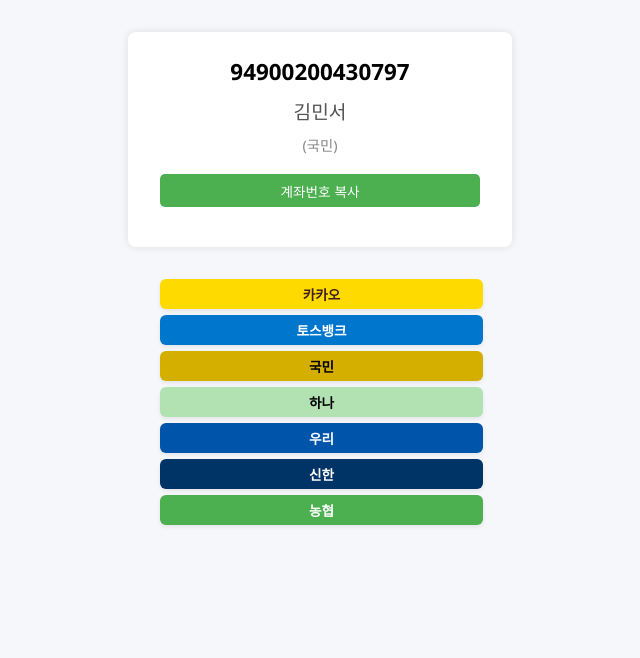
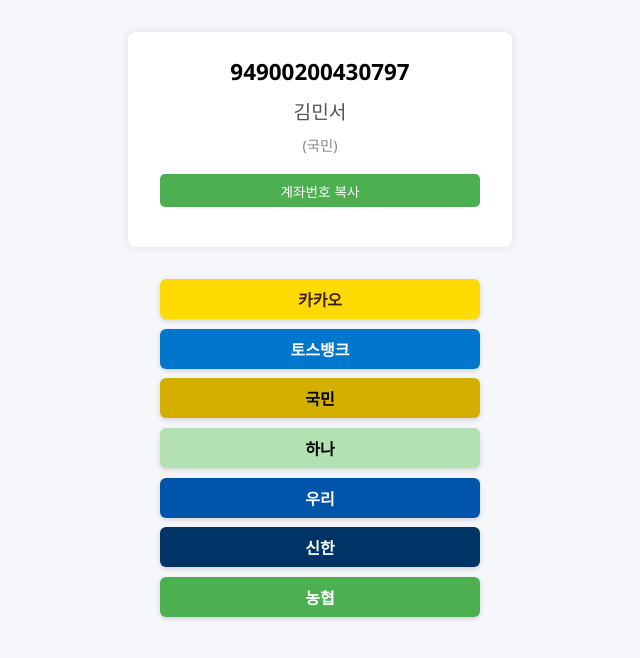
Before and after one commit to MinSae-yi/Send-Money-to-KimMinSeo, a plain HTML site: page index.html in a window 1280 px wide. Shown: the whole page, without its empty margins (320-960 px from the left). Drawn offline with Linux system fonts and the light colour scheme.

Commit message:
Update index.html

```diff
--- a/index.html
+++ b/index.html
@@ -78,85 +78,64 @@
     .banks-panel {
       display: flex;
       flex-direction: column;
-      gap: 0.4rem;
+      gap: 0.6rem;
       width: 320px;
       max-width: 100%;
     }
 
-    .bank-btn {
-      display: inline-block;
-      text-decoration: none;
-      padding: 0.3rem 0.1rem;
+    button.bank-btn {
+      background-color: #0077cc;
+      border: none;
       border-radius: 6px;
-      font-size: 0.85rem;
+      color: white;
+      padding: 0.5rem;
+      font-size: 1rem;
       font-weight: 600;
-      text-align: center;
-      width: 100%;
-      color: white;
-      box-shadow: 0 2px 4px rgba(0, 0, 0, 0.08);
+      cursor: pointer;
+      box-shadow: 0 2px 5px rgba(0, 0, 0, 0.15);
+      transition: background-color 0.3s;
+      user-select: none;
       white-space: nowrap;
       overflow: hidden;
       text-overflow: ellipsis;
-      cursor: pointer;
-      user-select: none;
+      width: 100%;
+      text-align: center;
     }
 
-    .kakao {
+    button.bank-btn:hover {
+      background-color: #005fa3;
+    }
+
+    /* 은행별 색상 */
+    button.kakao {
       background-color: #feda00;
       color: #3c1e1e;
     }
 
-    .toss {
+    button.toss {
       background-color: #0077cc;
     }
 
-    .kookmin {
+    button.kookmin {
       background-color: #d4af00;
       color: #000;
     }
 
-    .hana {
+    button.hana {
       background-color: #b2e2b2;
       color: #000;
     }
 
-    .woori {
+    button.woori {
       background-color: #0055aa;
     }
 
-    .shinhan {
+    button.shinhan {
       background-color: #003366;
     }
 
-    .nonghyup {
+    button.nonghyup {
       background-color: #4caf50;
-    }
-
-    .bank-btn:hover {
-      opacity: 0.85;
-    }
-
-    #installNH {
-      display: none;
-      background: #fff3cd;
-      color: #856404;
-      padding: 1rem;
-      border-radius: 6px;
-      margin-top: 1rem;
-      text-align: center;
-      width: 320px;
-      max-width: 100%;
-      box-sizing: border-box;
-    }
-
-    #installNH button {
-      padding: 8px 12px;
-      margin-top: 8px;
-      border: none;
-      background: #007bff;
-      color: #fff;
-      border-radius: 4px;
-      cursor: pointer;
     }
   </style>
 </head>
@@ -177,19 +156,14 @@
   </section>
 
   <section class="banks-panel">
-    <div class="bank-btn kakao" onclick="openApp('kakaobank://', 'https://play.google.com/store/apps/details?id=com.kakaobank.channel', 'https://apps.apple.com/app/id1156582303')">카카오</div>
-    <div class="bank-btn toss" onclick="openApp('supertoss://', 'https://play.google.com/store/apps/details?id=viva.republica.toss', 'https://apps.apple.com/app/id839333328')">토스뱅크</div>
-    <div class="bank-btn kookmin" onclick="openApp('intent://open#Intent;scheme=kb-acp;package=com.kbstar.kbbank;end', 'https://play.google.com/store/apps/details?id=com.kbstar.kbbank', 'https://apps.apple.com/app/id361508560')">국민</div>
-    <div class="bank-btn hana" onclick="openApp('hana1qbank://', 'https://play.google.com/store/apps/details?id=com.hanabank.ebk.channel.android.hananbank', 'https://apps.apple.com/app/id362052830')">하나</div>
-    <div class="bank-btn woori" onclick="openApp('com.wooricard.wcard://', 'https://play.google.com/store/apps/details?id=com.wooricard.wcard', 'https://apps.apple.com/app/id400866312')">우리</div>
-    <div class="bank-btn shinhan" onclick="openApp('cloudpay://', 'https://play.google.com/store/apps/details?id=com.shcard.smartpay', 'https://apps.apple.com/app/id1109689743')">신한</div>
-    <div class="bank-btn nonghyup" onclick="openNHKokBank()">농협</div>
+    <button class="bank-btn kakao" onclick="openApp('kakaobank://', 'https://play.google.com/store/apps/details?id=com.kakaobank.channel', 'https://apps.apple.com/kr/app/id1156582303')">카카오</button>
+    <button class="bank-btn toss" onclick="openApp('supertoss://', 'https://play.google.com/store/apps/details?id=viva.republica.toss', 'https://apps.apple.com/kr/app/id839333328')">토스뱅크</button>
+    <button class="bank-btn kookmin" onclick="openApp('intent://open#Intent;scheme=kb-acp;package=com.kbstar.kbbank;end', 'https://play.google.com/store/apps/details?id=com.kbstar.kbbank', 'https://apps.apple.com/kr/app/id361508560')">국민</button>
+    <button class="bank-btn hana" onclick="openApp('hana1qbank://', 'https://play.google.com/store/apps/details?id=com.hanabank.ebk.channel.android.hananbank', 'https://apps.apple.com/kr/app/id362052830')">하나</button>
+    <button class="bank-btn woori" onclick="openApp('com.wooricard.wcard://', 'https://play.google.com/store/apps/details?id=com.wooricard.wcard', 'https://apps.apple.com/kr/app/id400866312')">우리</button>
+    <button class="bank-btn shinhan" onclick="openApp('cloudpay://', 'https://play.google.com/store/apps/details?id=com.shcard.smartpay', 'https://apps.apple.com/kr/app/id1109689743')">신한</button>
+    <button class="bank-btn nonghyup" onclick="openNHKokBank()">농협</button>
   </section>
-
-  <div id="installNH">
-    농협 앱이 설치되어 있지 않은 것 같아요.<br />
-    <button onclick="goToStore('https://apps.apple.com/app/id1131147442', 'https://play.google.com/store/apps/details?id=nh.smart.nhcok')">농협 앱 설치하러 가기</button>
-  </div>
 
   <script>
     const accountNumber = document.getElementById('accountNumber').innerText;
@@ -216,7 +190,7 @@
       copyAccount();
       const fallbackUrl = isIOS ? iosUrl : androidUrl;
       const now = Date.now();
-      const timeout = 2000;
+      const timeout = 1200;
 
       window.location = scheme;
 
@@ -230,33 +204,17 @@
 
     function openNHKokBank() {
       copyAccount();
-
-      const installNotice = document.getElementById('installNH');
-      installNotice.style.display = 'none';
-
-      const now = Date.now();
-      const timeout = 2000;
+      var userAgent = navigator.userAgent || navigator.vendor || window.opera;
+      var isAndroid = /android/i.test(userAgent);
+      var isIOS = /iPad|iPhone|iPod/.test(userAgent) && !window.MSStream;
 
       if (isAndroid) {
         window.location.href = 'intent://nh.smart.nhcok#Intent;scheme=nhcok;package=nh.smart.nhcok;end';
       } else if (isIOS) {
-        window.location.href = 'nhcok://';
+        window.location.href = 'https://apps.apple.com/kr/app/id1131147442';
       } else {
         alert('지원되지 않는 플랫폼입니다.');
-        return;
       }
-
-      setTimeout(() => {
-        const elapsed = Date.now() - now;
-        if (elapsed < timeout + 300) {
-          // 앱 실행 안 된 것 같으면 설치 안내 메시지 띄우기
-          installNotice.style.display = 'block';
-        }
-      }, timeout);
-    }
-
-    function goToStore(iosUrl, androidUrl) {
-      window.location.href = isIOS ? iosUrl : androidUrl;
     }
   </script>
 
```
